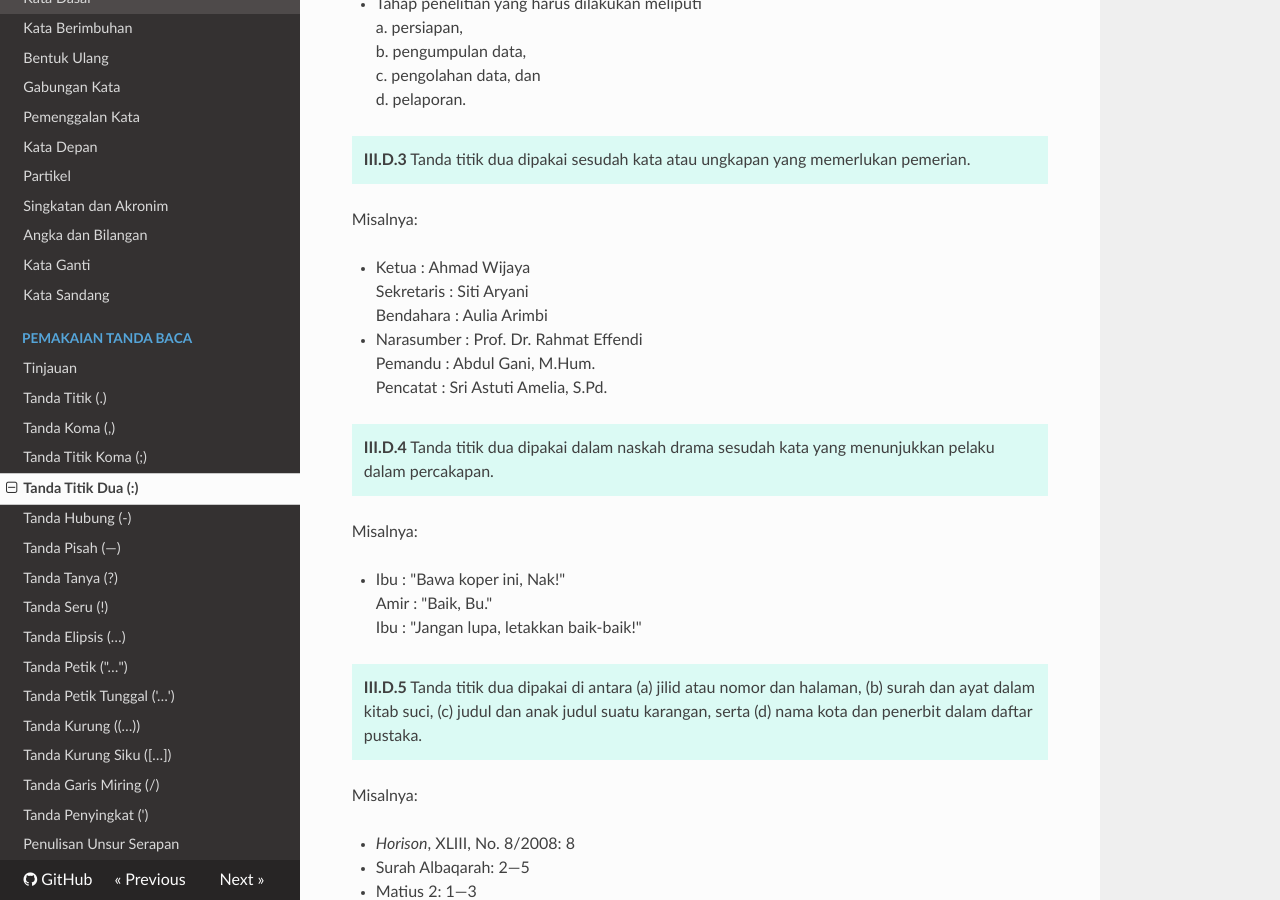
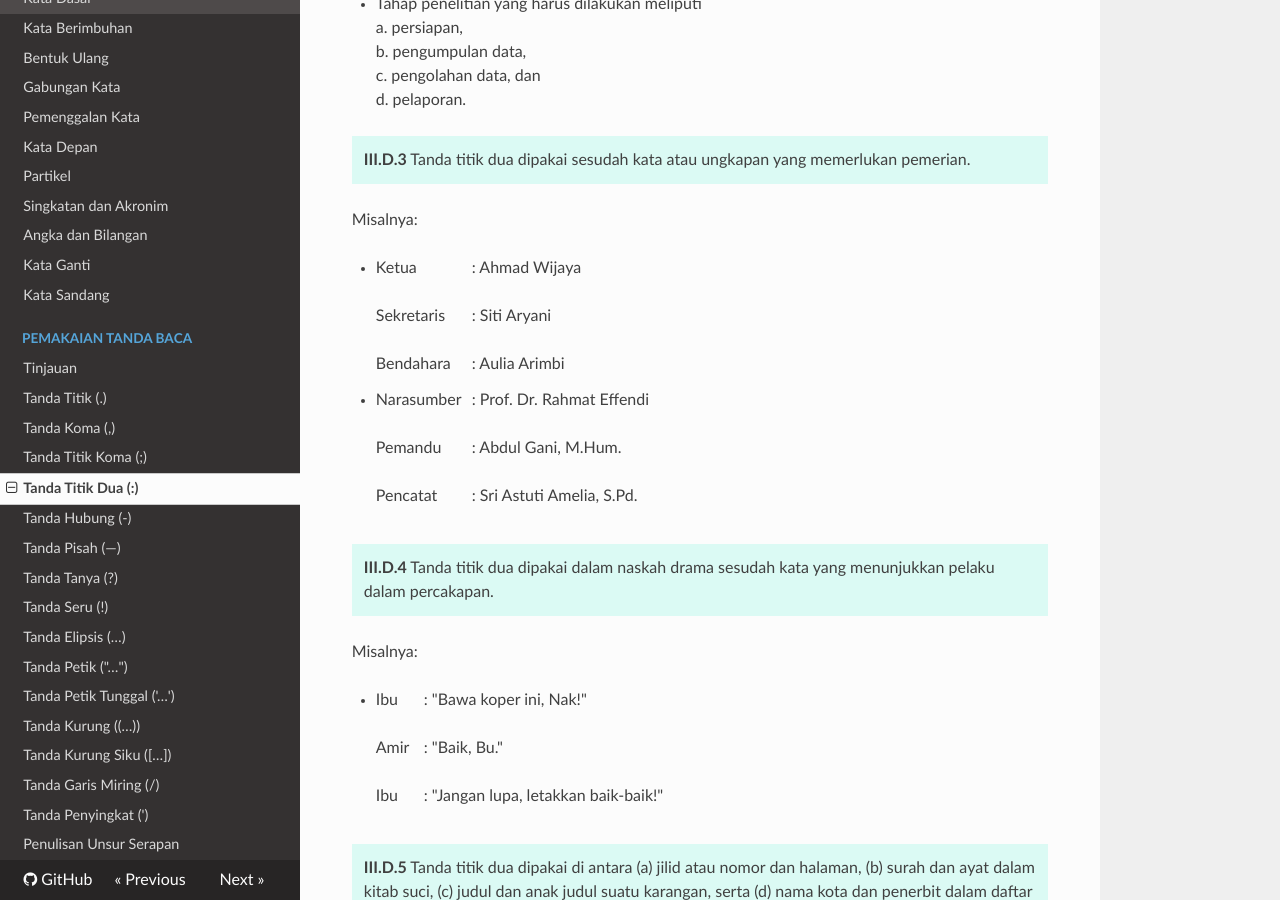
Before and after one commit to ivanlanin/puebi, an MkDocs documentation site: the page built from docs/tanda-baca/tanda-titik-dua.md, in a window 1280 px wide and 900 px high, scrolled down 552 px. Built offline with MkDocs 1.6.1, drawn with Linux system fonts in a browser that asks for light colours; nearby versions of some CDN libraries; old or Windows-style settings are respelled for this version of MkDocs.

Commit message:
Luruskan titik dua pada contoh
Terdapat spasi sebelum tanda titik dua pada contoh III.D.3 dan III.D.4
(Tanda Titik Dua) yang dapat menyebabkan kesalahpahaman dalam aturan
perlu tidaknya spasi sebelum tanda titik dua. Hal tersebut diduga karena
belum diterapkannya format gaya sesuai dokumen asli, yaitu lurusnya
titik dua secara vertikal pada kasus pemerian multibaris dan percakapan
naskah drama.

Commit ini menerapkan format gaya sesuai dokumen asli. Namun, karena
tidak ditemukan cara untuk menerapkannya menggunakan Markdown, sebagai
alternatif, HTML dan CSS inline yang digunakan.

```diff
--- a/docs/tanda-baca/tanda-titik-dua.md
+++ b/docs/tanda-baca/tanda-titik-dua.md
@@ -25,21 +25,21 @@ d. pelaporan.
 
 Misalnya:
 
-- Ketua : Ahmad Wijaya
-Sekretaris : Siti Aryani
-Bendahara : Aulia Arimbi
-- Narasumber : Prof. Dr. Rahmat Effendi
-Pemandu : Abdul Gani, M.Hum.
-Pencatat : Sri Astuti Amelia, S.Pd.
+- <span style="display: inline-block; width: 6em;">Ketua</span>: Ahmad Wijaya
+<span style="display: inline-block; width: 6em;">Sekretaris</span>: Siti Aryani
+<span style="display: inline-block; width: 6em;">Bendahara</span>: Aulia Arimbi
+- <span style="display: inline-block; width: 6em;">Narasumber</span>: Prof. Dr. Rahmat Effendi
+<span style="display: inline-block; width: 6em;">Pemandu</span>: Abdul Gani, M.Hum.
+<span style="display: inline-block; width: 6em;">Pencatat</span>: Sri Astuti Amelia, S.Pd.
 
 !!! important ""
 	**III.D.4** Tanda titik dua dipakai dalam naskah drama sesudah kata yang menunjukkan pelaku dalam percakapan.
 
 Misalnya:
 
-- Ibu : "Bawa koper ini, Nak!"
-Amir : "Baik, Bu."
-Ibu : "Jangan lupa, letakkan baik-baik!"
+- <span style="display: inline-block; width: 3em;">Ibu</span>: "Bawa koper ini, Nak!"
+<span style="display: inline-block; width: 3em;">Amir</span>: "Baik, Bu."
+<span style="display: inline-block; width: 3em;">Ibu</span>: "Jangan lupa, letakkan baik-baik!"
 
 !!! important ""
 	**III.D.5** Tanda titik dua dipakai di antara (a) jilid atau nomor dan halaman, (b) surah dan ayat dalam kitab suci, (c) judul dan anak judul suatu karangan, serta (d) nama kota dan penerbit dalam daftar pustaka.
```
